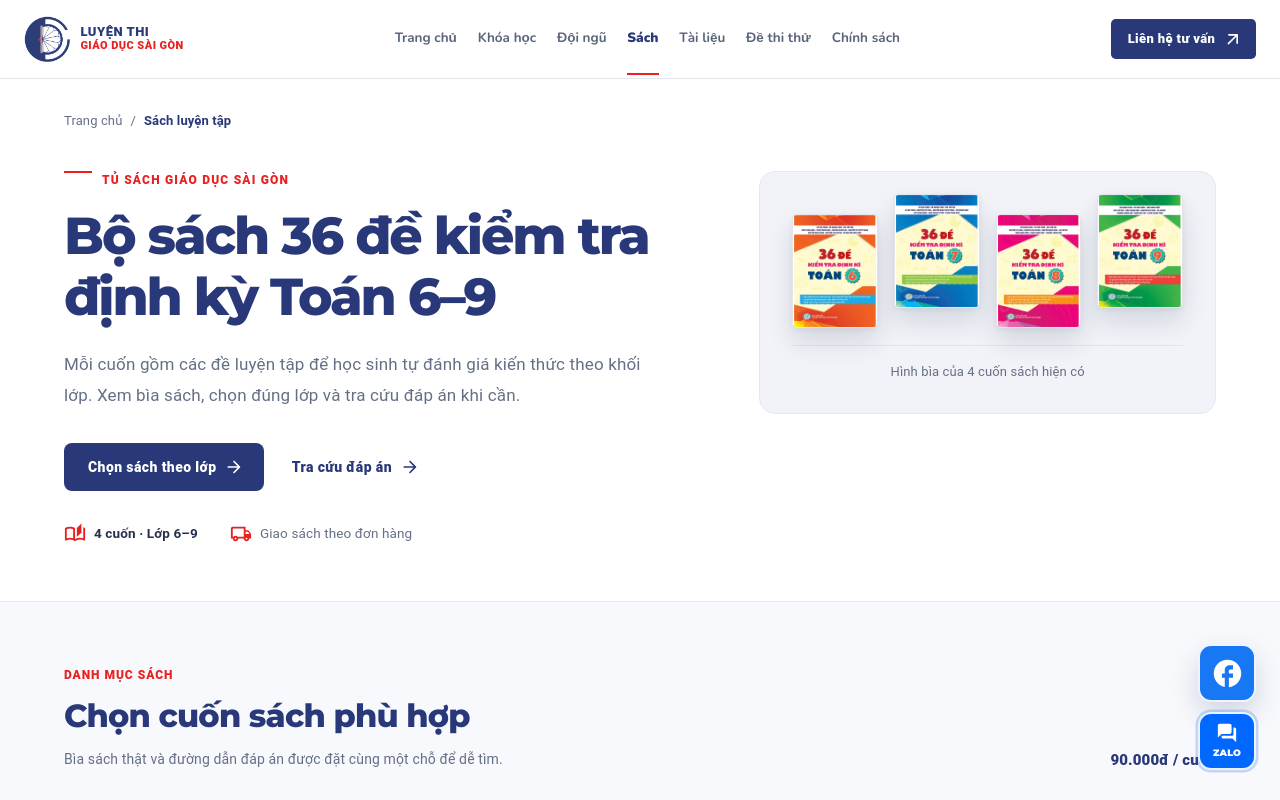
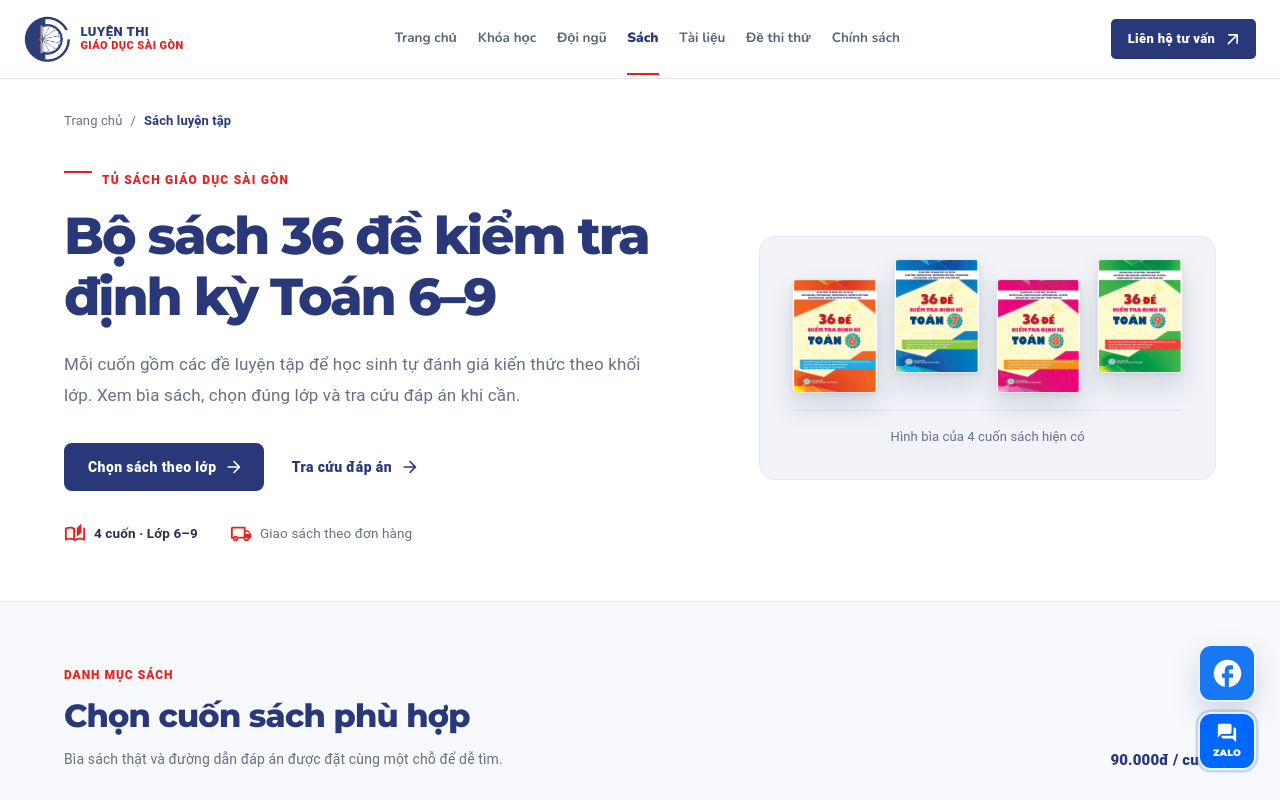
Before and after one commit to khanhu2805/luyen-thi-gdsg, a Next.js app: page /sach in a window 1280 px wide. Shown: the top 800 px of the page. Built offline with nearby package versions, Linux system fonts and the light colour scheme.

Commit message:
fix: move MUI Grid alignment props into sx to restore TypeScript build

```diff
--- a/app/sach/page.tsx
+++ b/app/sach/page.tsx
@@ -35,7 +35,7 @@
             <Typography sx={{ fontSize: 13, fontWeight: 700, color: navy }}>Sách luyện tập</Typography>
           </Breadcrumbs>
 
-          <Grid container spacing={{ xs: 4, md: 5 }} alignItems="center">
+          <Grid container spacing={{ xs: 4, md: 5 }} sx={{ alignItems: 'center' }}>
             <Grid size={{ xs: 12, md: 7 }}>
               <Stack direction="row" spacing={1.25} alignItems="center" sx={{ mb: 2.2 }}>
                 <Box sx={{ width: 28, height: 2.5, bgcolor: red }} />
--- a/app/tai-lieu-on-luyen/[slug]/page.tsx
+++ b/app/tai-lieu-on-luyen/[slug]/page.tsx
@@ -50,7 +50,7 @@
             <MuiLink component={Link} href="/tai-lieu-on-luyen" underline="hover" sx={{ color: muted }}>Tài liệu học tập</MuiLink>
             <Typography sx={{ color: navy, fontWeight: 700, fontSize: 13 }}>Đáp án Toán {book.grade}</Typography>
           </Breadcrumbs>
-          <Grid container spacing={{ xs: 3, md: 5 }} alignItems="center">
+          <Grid container spacing={{ xs: 3, md: 5 }} sx={{ alignItems: 'center' }}>
             <Grid size={{ xs: 12, sm: 8 }}>
               <Stack direction="row" spacing={1.2} alignItems="center" sx={{ mb: 2 }}>
                 <Box sx={{ width: 28, height: 2.5, bgcolor: red }} />
--- a/app/tai-lieu-on-luyen/page.tsx
+++ b/app/tai-lieu-on-luyen/page.tsx
@@ -36,7 +36,7 @@
             <Typography sx={{ color: navy, fontSize: 13, fontWeight: 700 }}>Tài liệu học tập</Typography>
           </Breadcrumbs>
 
-          <Grid container spacing={{ xs: 3, md: 7 }} alignItems="center">
+          <Grid container spacing={{ xs: 3, md: 7 }} sx={{ alignItems: 'center' }}>
             <Grid size={{ xs: 12, md: 8 }}>
               <Stack direction="row" spacing={1.2} alignItems="center" sx={{ mb: 2 }}>
                 <Box sx={{ width: 28, height: 2.5, bgcolor: red }} />
```
